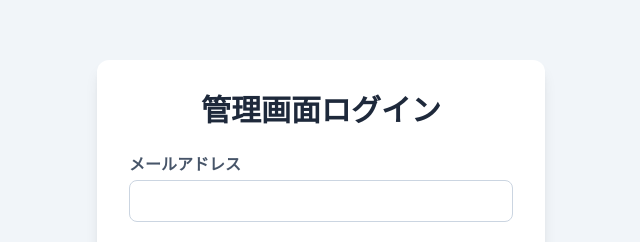
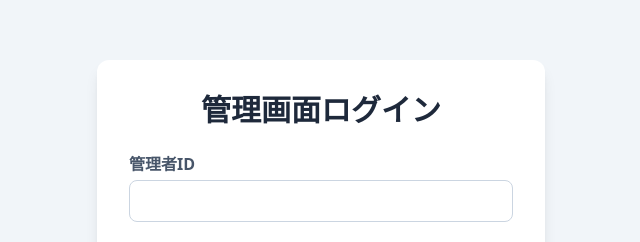
Before and after one commit to 23jz0113/T01-, a React (Create React App) app: page / in a window 1280 px wide. Shown: the part 162-404 px from the top of the page, without its empty margins (319-959 px from the left). Built offline with nearby package versions, Linux system fonts and the light colour scheme.

Commit message:
2025/10/20/ Administrator screen dezain

```diff
--- a/src/App.jsx
+++ b/src/App.jsx
@@ -51,7 +51,6 @@ function App() {
             <Route path="/event-edit" element={<ProtectedRoute isLoggedIn={isLoggedIn}><EventEdit /></ProtectedRoute>} />
             <Route path="/user-edit" element={<ProtectedRoute isLoggedIn={isLoggedIn}><UserEdit /></ProtectedRoute>} />
             <Route path="/announcements" element={<ProtectedRoute isLoggedIn={isLoggedIn}><Announcements /></ProtectedRoute>} />
-            {/* ★★★ /security のルートを削除 ★★★ */}
           </Routes>
         </main>
       </div>
--- a/src/components/Navbar.jsx
+++ b/src/components/Navbar.jsx
@@ -24,7 +24,6 @@ export default function Navbar() {
   const [isLogoutModalOpen, setIsLogoutModalOpen] = useState(false);
   const navigate = useNavigate();
 
-  // ★★★ 変更点: セキュリティを削除 ★★★
   const navLinks = [
     { to: "/event-edit", text: "イベント管理" },
     { to: "/user-edit", text: "ユーザー管理" },
--- a/src/pages/Login.jsx
+++ b/src/pages/Login.jsx
@@ -14,7 +14,7 @@ export default function Login({ onLogin }) {
       // ★★★ 変更点: 移動先を /dashboard から /event-edit へ変更 ★★★
       navigate("/event-edit");
     } else {
-      alert("メールアドレスまたはパスワードが間違っています");
+      alert("管理者IDまたはパスワードが間違っています");
     }
   };
 
@@ -25,7 +25,7 @@ export default function Login({ onLogin }) {
         <h1 className="text-3xl font-bold text-center text-slate-800 mb-6">管理画面ログイン</h1>
         <form onSubmit={handleSubmit} className="space-y-6">
           <div>
-            <label htmlFor="email" className="input-label">メールアドレス</label>
+            <label htmlFor="email" className="input-label">管理者ID</label>
             <input id="email" type="email" value={email} onChange={(e) => setEmail(e.target.value)} className="input-field" required />
           </div>
           <div>
```
